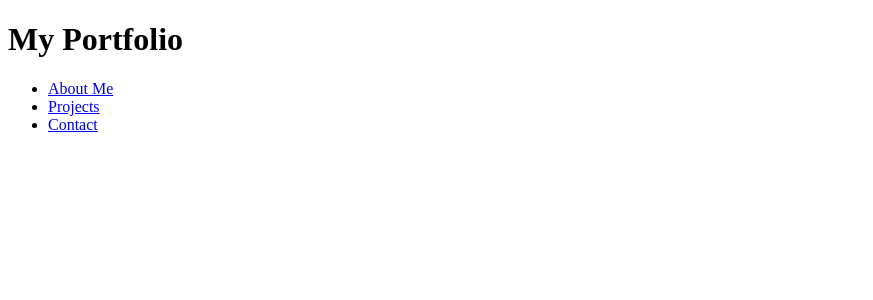
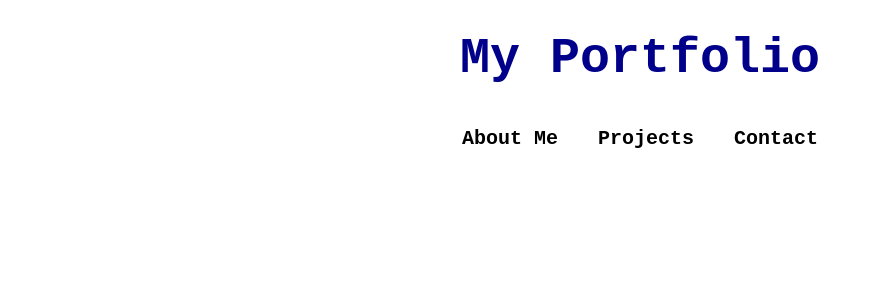
Before and after one commit to Victor-Kip/myportfolio, a React (Create React App) app: page / in a window 1280 px wide. Shown: the top 300 px of the page, without its empty margins (0-873 px from the left). Built offline with nearby package versions, Linux system fonts and the light colour scheme.

Commit message:
add header styling

```diff
--- a/src/App.css
+++ b/src/App.css
@@ -1,38 +1,34 @@
-.App {
-  text-align: center;
+*{
+    margin: 0;
+    padding: 0;
+    box-sizing: border-box;
+    font-family: 'Courier New', Courier, monospace;
+}
+h1{
+    text-align: center;
+    font-size: 50px;
+    margin: 30px 20px;
+    color: darkblue;
 }
 
-.App-logo {
-  height: 40vmin;
-  pointer-events: none;
+li{
+    list-style: none;
+    margin: 10px 20px;
 }
+a{
+    text-decoration: none;
+    color: black;
+    font-size: 20px;
+    font-weight: bold;
+}
+a:hover{
+    color: darkblue;
+    text-decoration: underline;
 
-@media (prefers-reduced-motion: no-preference) {
-  .App-logo {
-    animation: App-logo-spin infinite 20s linear;
-  }
 }
-
-.App-header {
-  background-color: #282c34;
-  min-height: 100vh;
-  display: flex;
-  flex-direction: column;
-  align-items: center;
-  justify-content: center;
-  font-size: calc(10px + 2vmin);
-  color: white;
+ul{
+    display: flex;
+    justify-content: center;
+    align-items: center;
+    margin: 20px 0;
 }
-
-.App-link {
-  color: #61dafb;
-}
-
-@keyframes App-logo-spin {
-  from {
-    transform: rotate(0deg);
-  }
-  to {
-    transform: rotate(360deg);
-  }
-}
```
